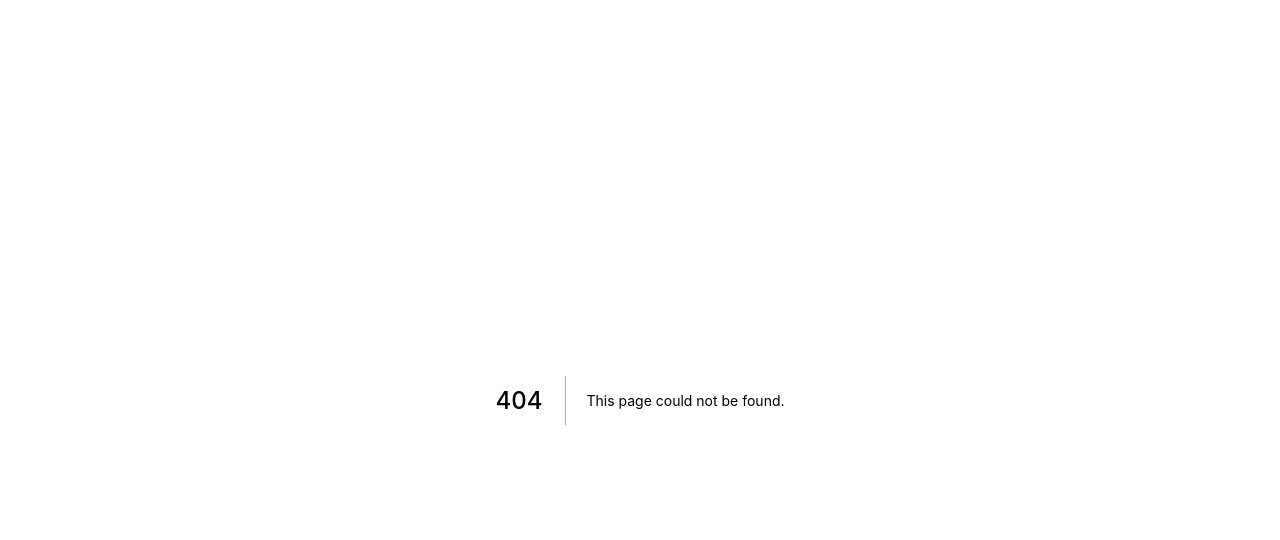
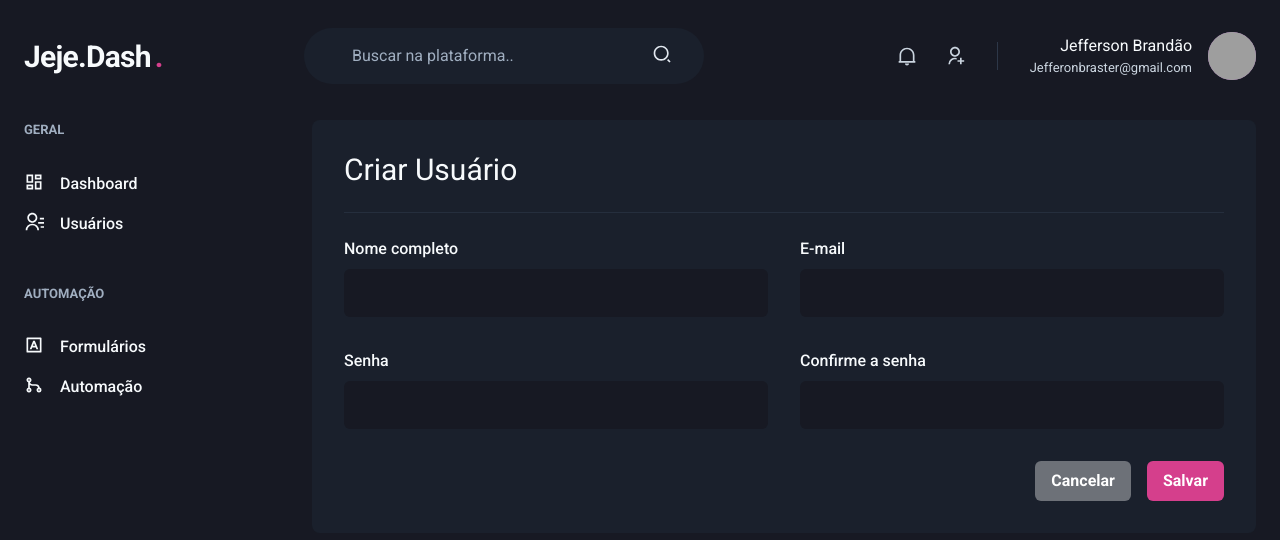
Before and after one commit to jeffersonbraster/dashgo, a Next.js app: page /users/create in a window 1280 px wide. Before the commit this address had no page. Shown: the top 540 px of the page. Built offline with nearby package versions, Linux system fonts and the light colour scheme; grey boxes are pictures that could not be loaded.

Commit message:
criando o form de usuários

```diff
--- /dev/null
+++ b/src/pages/users/create.tsx
@@ -0,0 +1,67 @@
+import {
+  Box,
+  Flex,
+  Heading,
+  Icon,
+  Table,
+  Button,
+  Thead,
+  Tr,
+  Th,
+  Checkbox,
+  Tbody,
+  Td,
+  Text,
+  Divider,
+  VStack,
+  SimpleGrid,
+  HStack,
+} from "@chakra-ui/react";
+import { RiAddLine, RiPencilLine } from "react-icons/ri";
+import { Input } from "../../components/Form/Input";
+import { Header } from "../../components/Header";
+import { Pagination } from "../../components/Paginations";
+import { Sidebar } from "../../components/Sidebar";
+
+export default function CreateUser() {
+  return (
+    <Box>
+      <Header />
+
+      <Flex w="100%" my="6" maxW={1480} mx="auto" px="6">
+        <Sidebar />
+
+        <Box flex="1" borderRadius={8} bg="gray.800" p="8">
+          <Heading size="lg" fontWeight="normal">
+            Criar Usuário
+          </Heading>
+
+          <Divider my="6" borderColor="gray.700" />
+
+          <VStack spacing="8">
+            <SimpleGrid minChildWidth="240px" spacing="8" w="100%">
+              <Input name="name" label="Nome completo" />
+              <Input name="email" label="E-mail" type="email" />
+            </SimpleGrid>
+
+            <SimpleGrid minChildWidth="240px" spacing="8" w="100%">
+              <Input name="password" type="password" label="Senha" />
+              <Input
+                name="password_confirmation"
+                label="Confirme a senha"
+                type="password"
+              />
+            </SimpleGrid>
+          </VStack>
+
+          <Flex mt="8" justify="flex-end">
+            <HStack spacing="4">
+              <Button colorScheme="whiteAlpha">Cancelar</Button>
+              <Button colorScheme="pink">Salvar</Button>v
+            </HStack>
+          </Flex>
+        </Box>
+      </Flex>
+    </Box>
+  );
+}
```
